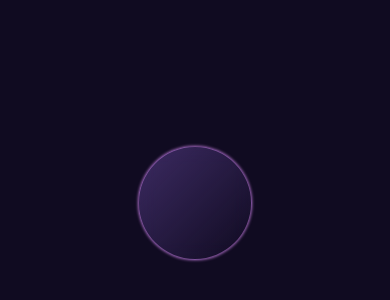
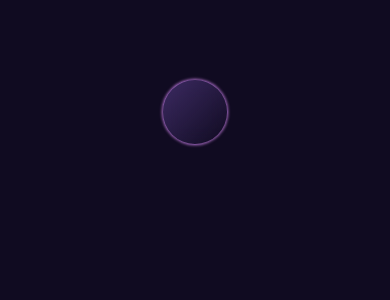
Before and after one commit to AlexsanderKevin/portfolio, a React (Create React App) app: page / in a window 390 px wide. Shown: the part 1458-1758 px from the top of the page. Built offline with nearby package versions, Linux system fonts and the light colour scheme.

Commit message:
skill section is responsive

```diff
--- a/src/components/MainSection/SkillSection/SkillSection.module.css
+++ b/src/components/MainSection/SkillSection/SkillSection.module.css
@@ -27,8 +27,7 @@
 .active .planet { animation: fade-in .3s forwards;}
 
 .planet:hover,
-.planetCenter:hover
-{
+.planetCenter:hover {
   scale: 1.2;
   transition: .2s;
 }
@@ -57,3 +56,9 @@
 @keyframes rotate { to {transform: rotate(359deg);}}
 @keyframes fade-in-border { to {border: dashed 1px rgba(255, 255, 255, 0.5);}}
 @keyframes fade-in { to {opacity: 1;}}
+
+@media (max-width: 40rem) {
+  .planetCenter { height: 4rem; width: 4rem;}
+  .planet { height: 3rem; width: 3rem;}
+  .orbit { padding: 3.1rem;}
+}
```
